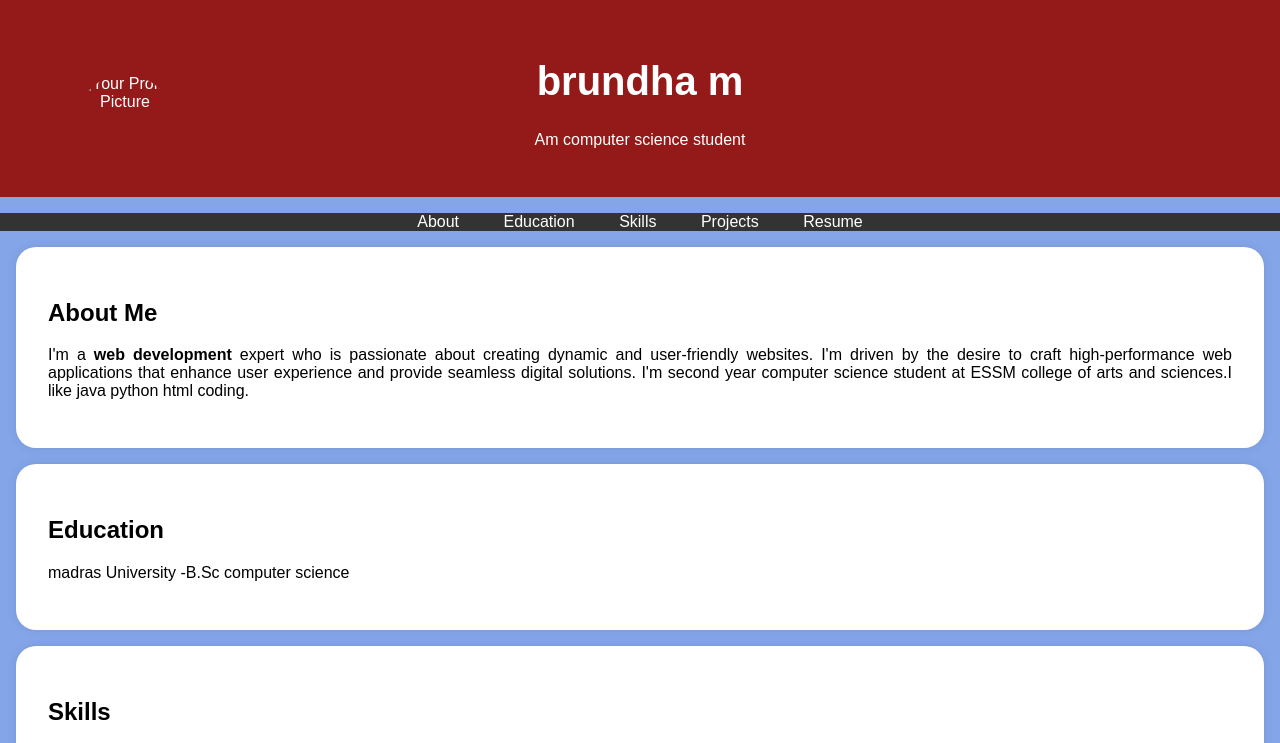
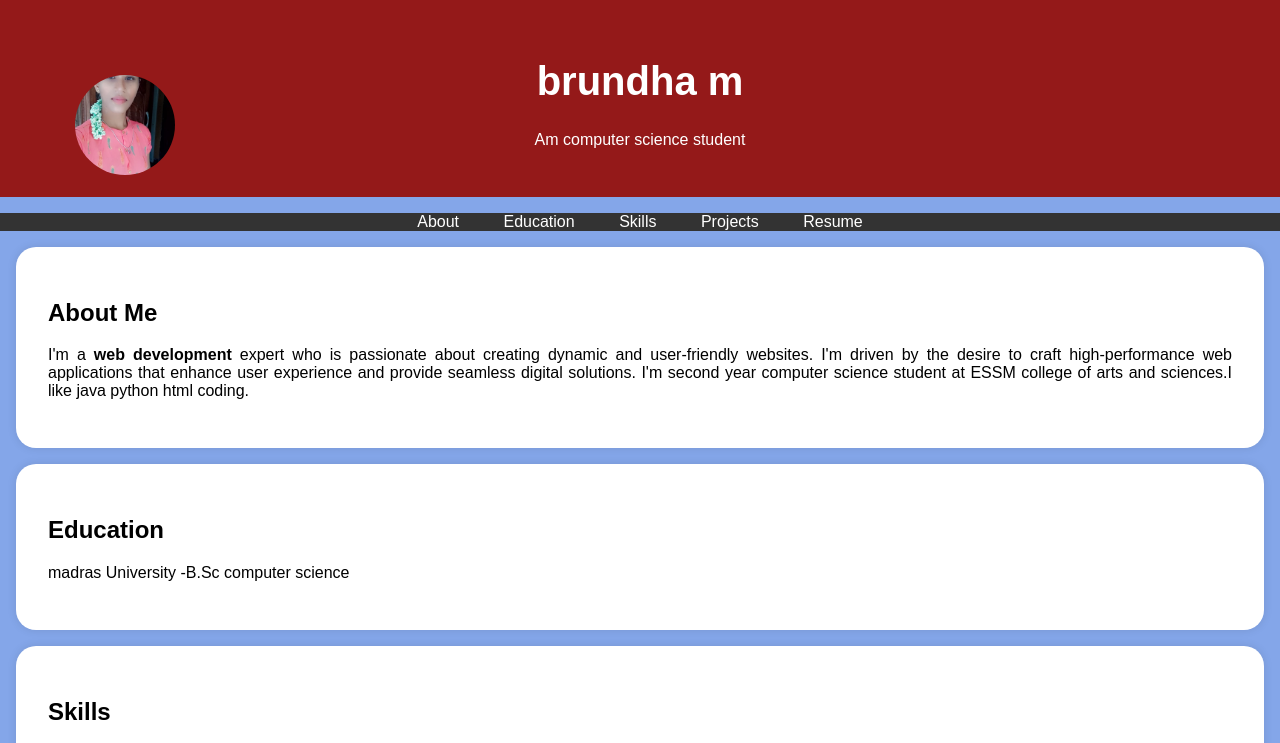
Before and after one commit to Brundha7845/Brundha, a plain HTML site: page index.html in a window 1280 px wide. Shown: the top 743 px of the page. Drawn offline with Linux system fonts and the light colour scheme.

Commit message:
Update index.html

```diff
--- a/index.html
+++ b/index.html
@@ -95,7 +95,7 @@
     <header>
         <div class="header-content">
             <!-- Add your profile picture here -->
-            <img src="passport photo.jpg" alt="Your Profile Picture" class="profile-picture">
+            <img src="brundhaporfilepic.jpg" alt="Your Profile Picture" class="profile-picture">
             <h1>brundha m</h1>
             <p>Am computer science student</p>
         </div>
```
